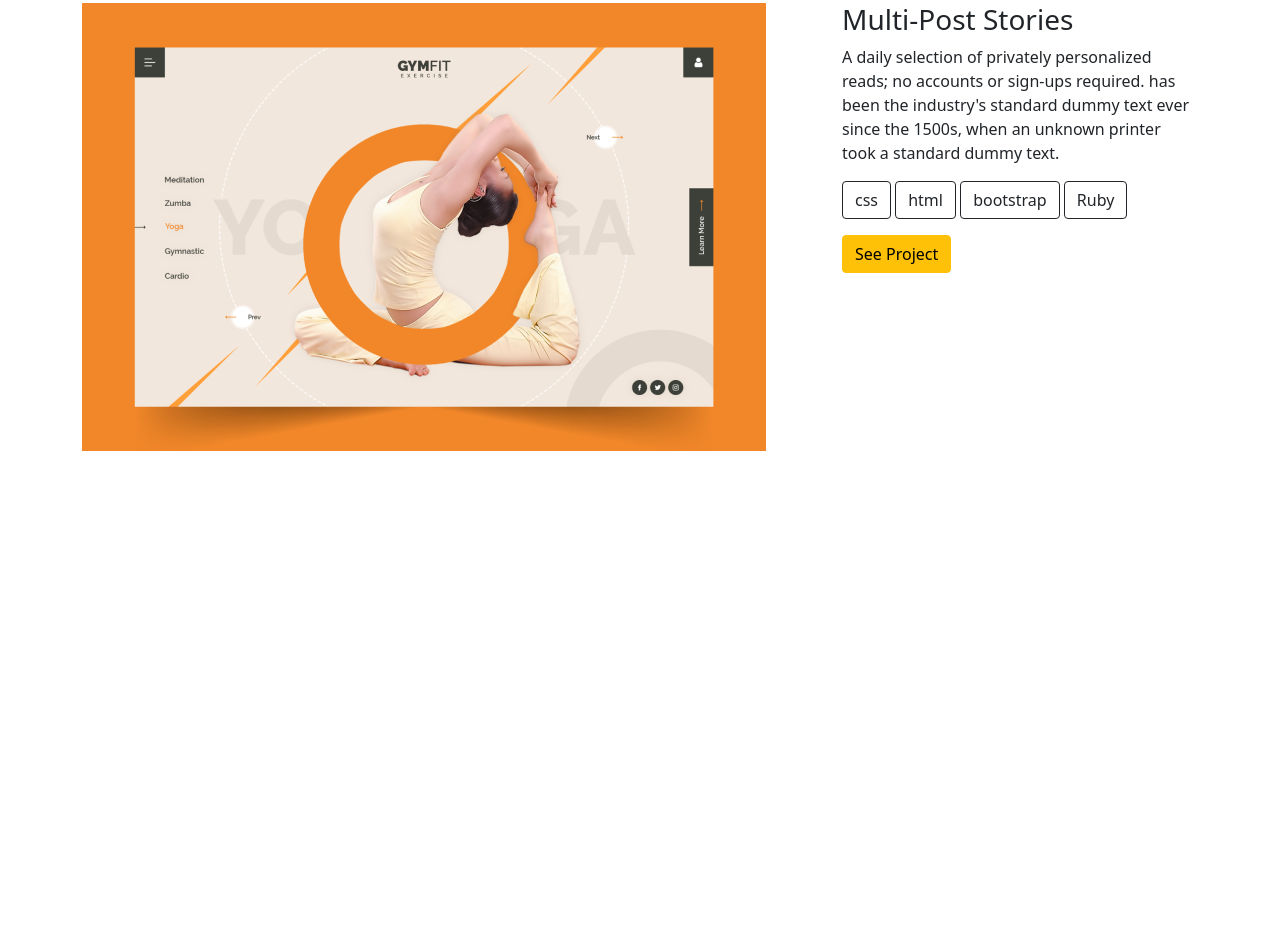
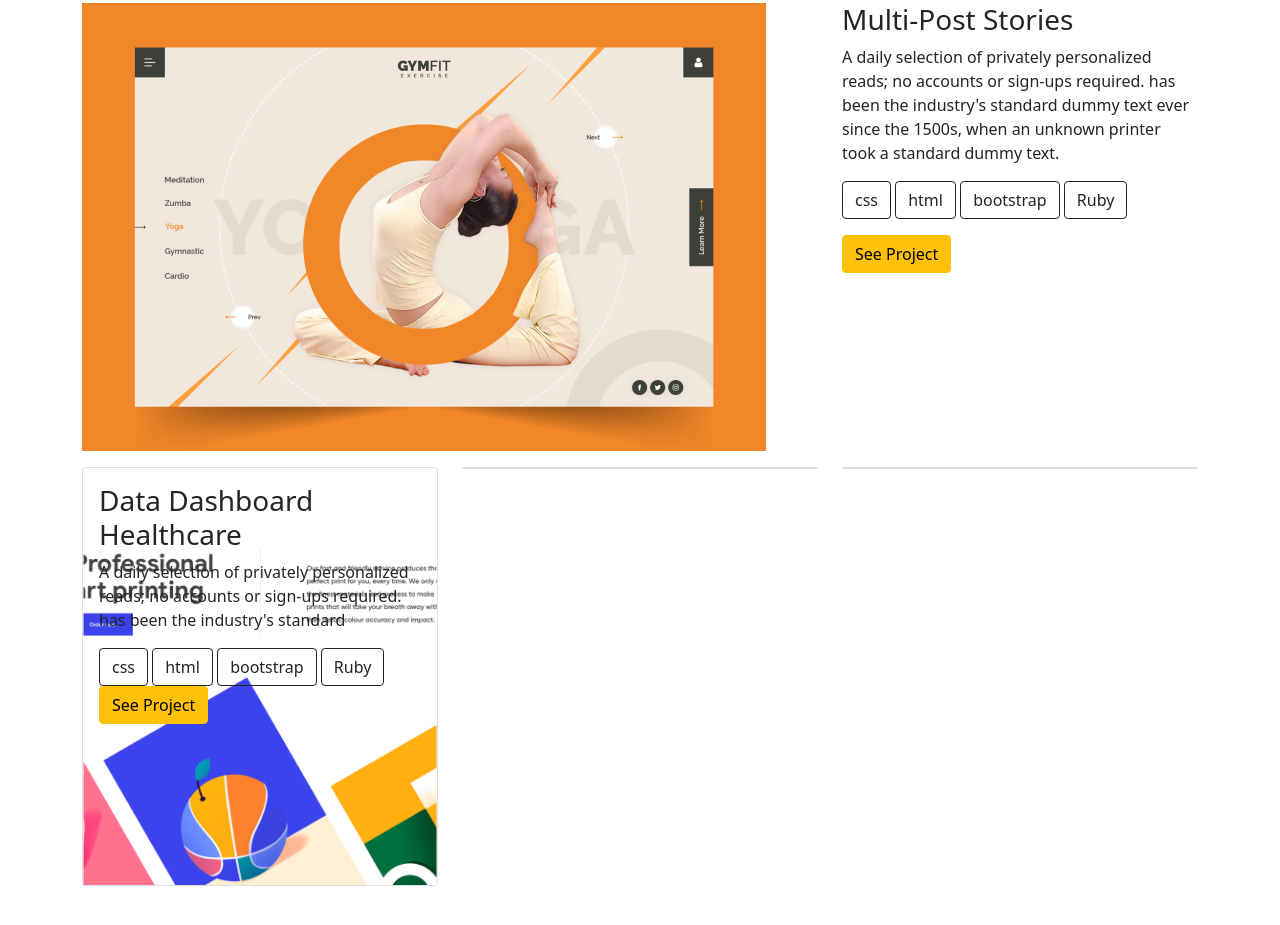
Before and after one commit to hsztan/bootstrap-portfolio, a plain HTML site: page index.html in a window 1280 px wide. Shown: the part 1057-1982 px from the top of the page. Drawn offline with nearby package versions, Linux system fonts and the light colour scheme.

Commit message:
Add first row and column contents

```diff
--- a/index.html
+++ b/index.html
@@ -86,7 +86,7 @@
         </div>
         <div class="row mt-5">
             <div class="col-sm-8">
-                <img src="./assets/images/featured-placeholder.png" alt="Feature-works">
+                <img class="mw-100" src="./assets/images/featured-placeholder.png" alt="Feature-works">
             </div>
             <div class="col-sm-4">
                 <h3>Multi-Post Stories</h3>
@@ -103,6 +103,34 @@
                 <button class="btn btn-warning mt-3">See Project</button>
             </div>
         </div>
+        <div class="row mt-3">
+            <div class="col-sm-4">
+                <div class="card">
+                   <img src="./assets/images/card-placeholder.png" alt="Card image" class="card-img-top">
+                   <div class="card-img-overlay">
+                       <h3 class="card-title">Data Dashboard Healthcare</h3>
+                       <p class="card-text">
+                        A daily selection of privately personalized
+                        reads; no accounts or sign-ups required.
+                        has been the industry's standard
+                       </p>
+                    <div class="tags">
+                        <span class="btn btn-outline-dark">css</span>
+                        <span class="btn btn-outline-dark">html</span>
+                        <span class="btn btn-outline-dark">bootstrap</span>
+                        <span class="btn btn-outline-dark">Ruby</span>
+                    </div>
+                    <button class="btn btn-warning">See Project</button>
+                   </div>
+                </div>
+            </div>
+            <div class="col-sm-4">
+                <div class="card"></div>
+            </div>
+            <div class="col-sm-4">
+                <div class="card"></div>
+            </div>
+        </div>
 
     </section>
     <section class="about-me"></section>
```
